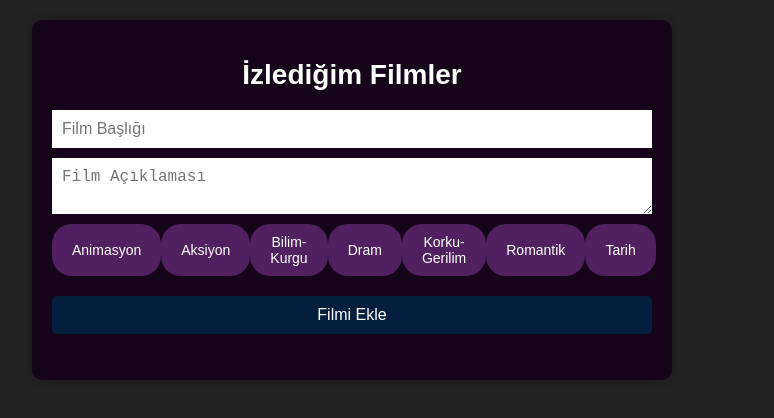
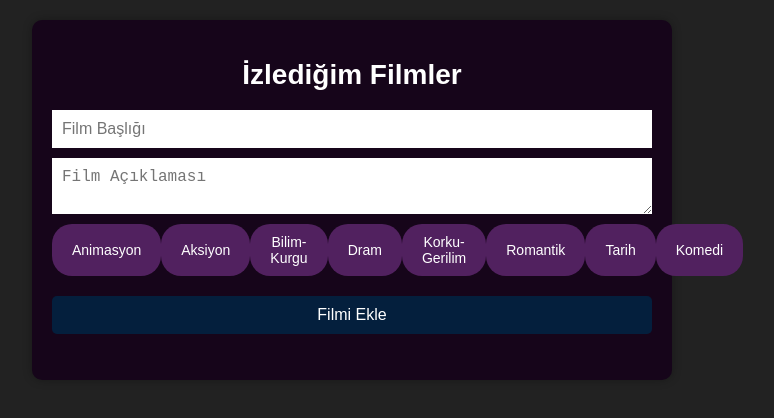
Before and after one commit to seydabozdag/Test-JS-, a plain HTML site: page Örnek Film Sitesi Güncel/index.html in a window 1280 px wide. Shown: the whole page, without its empty margins (288-1062 px from the left). Drawn offline with Linux system fonts and the light colour scheme.

Commit message:
Update index.html

```diff
--- a/Örnek Film Sitesi Güncel/index.html
+++ b/Örnek Film Sitesi Güncel/index.html
@@ -20,6 +20,8 @@
                 <button type="button" class="genre-btn" onclick="selectGenre('Korku-Gerilim')">Korku-Gerilim</button>
                 <button type="button" class="genre-btn" onclick="selectGenre('Romantik')">Romantik</button>
                 <button type="button" class="genre-btn" onclick="selectGenre('Tarih')">Tarih</button>
+                <button type="button" class="genre-btn" onclick="selectGenre('Komedi')">Komedi</button>
+
             </div>
             <button type="submit">Filmi Ekle</button>
         </form>
```
